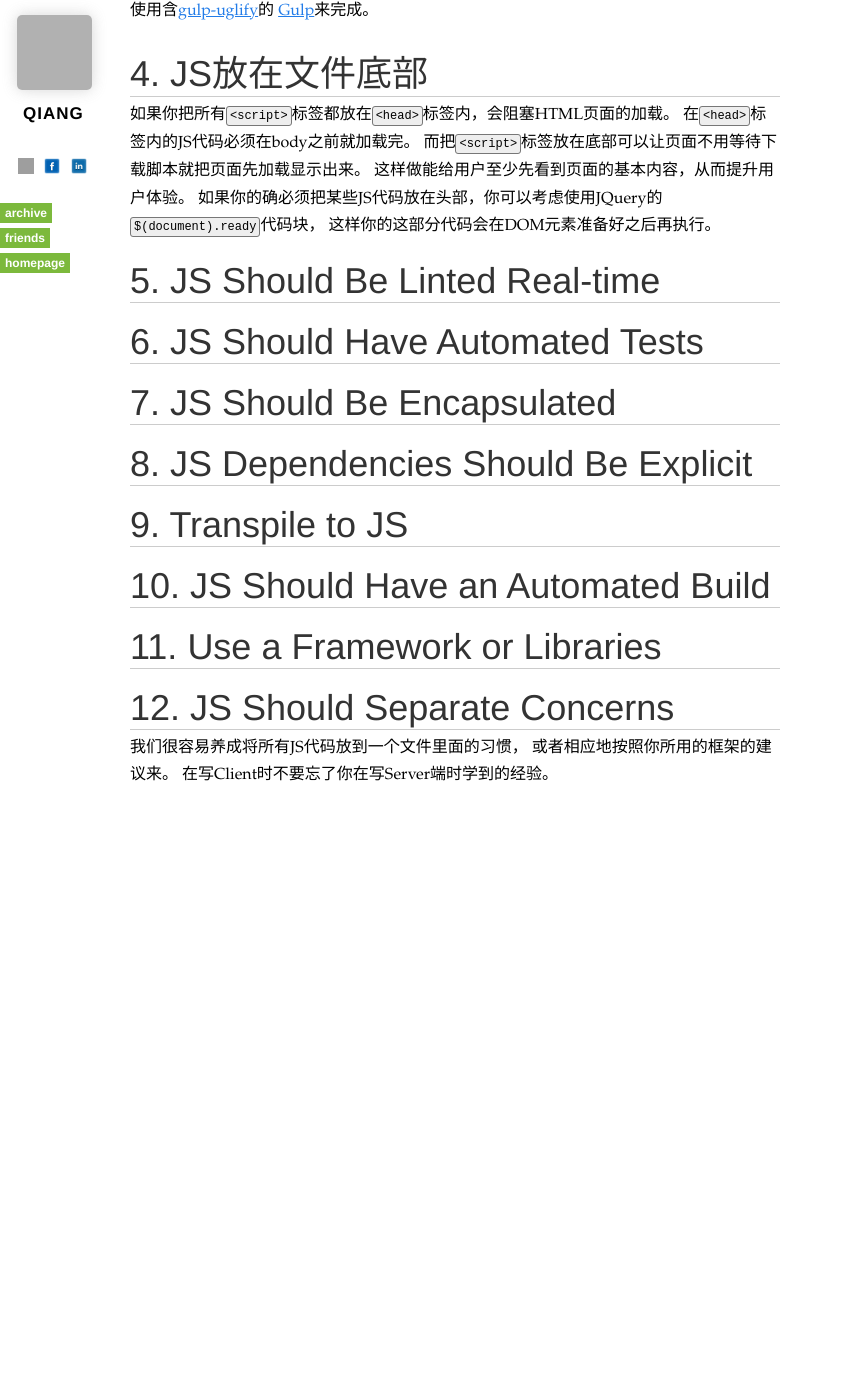
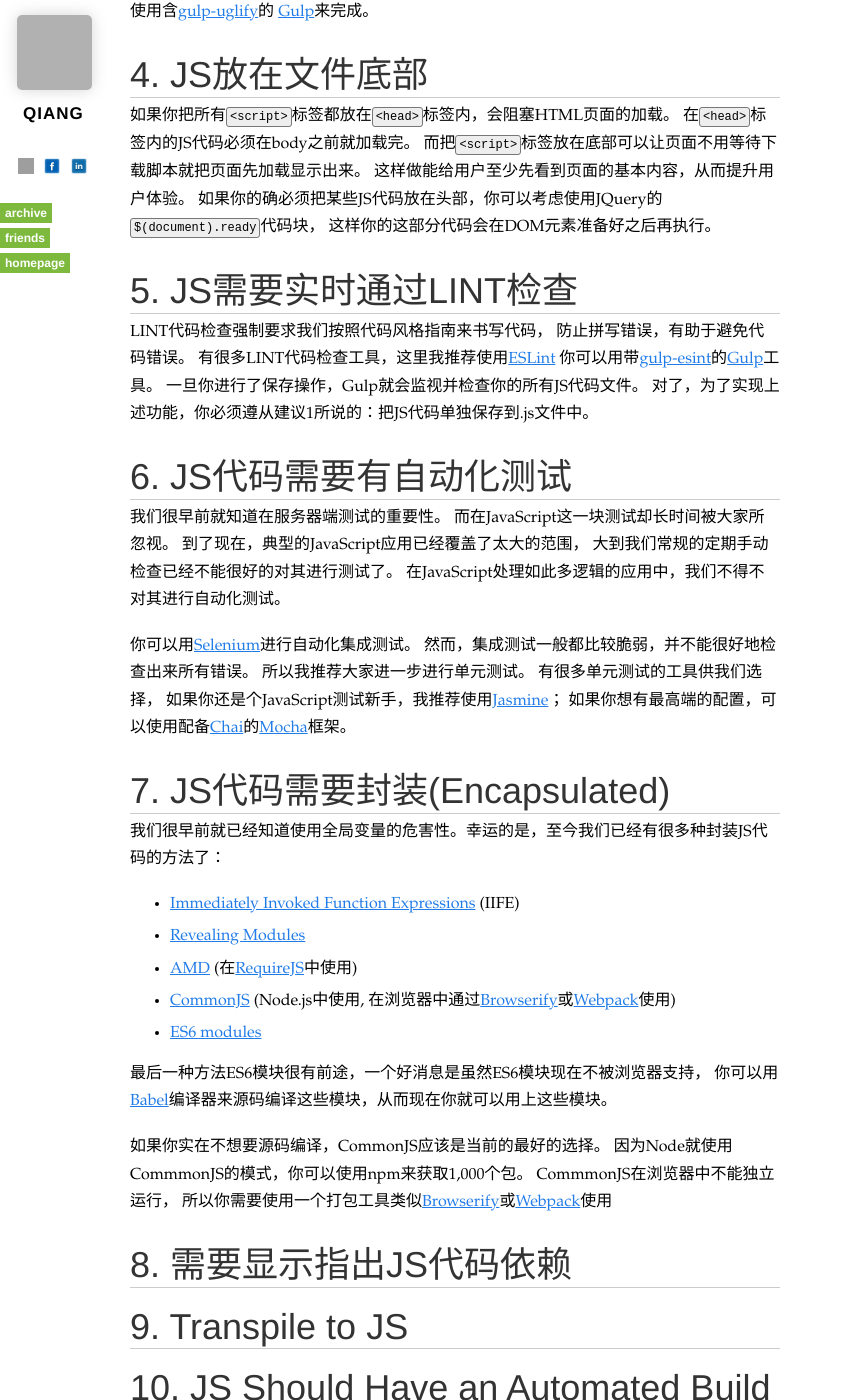
Before and after one commit to qiangrw/qiangrw.github.com, a Jekyll site: the page built from _posts/2015-10-02-12-rules-for-professional-javascript-in-2015.md, in a window 1280 px wide and 1400 px high, scrolled down 2085 px. Shown: the whole window, without its empty margins (0-843 px from the left). Built offline with Jekyll 4.4.1, drawn with Linux system fonts in a browser that asks for light colours; nearby versions of some CDN libraries; some web fonts are replaced; Markdown is read by kramdown in place of the engine named in the settings; comment, search, counter and statistics services are not loaded; before the commit the page ends 2975 px from its top, so only the background shows below that; some of the changed text lies outside the part shown; grey boxes are pictures that could not be loaded.

Commit message:
add rule 5-7

```diff
--- a/_posts/2015-10-02-12-rules-for-professional-javascript-in-2015.md
+++ b/_posts/2015-10-02-12-rules-for-professional-javascript-in-2015.md
@@ -29,7 +29,7 @@ JavaScript语言充满着糟粕的部分，甚至这些糟粕的部分多余优
 # 2. 写静态的JS代码
 我曾经看到很多有创造力的黑客习惯于编写动态的JS代码（译者：没错，这样太方便了）。
 他们使用服务端语言（如C#、Ruby或者Java）来编写动态代码嵌入到string中。
-_但千万不要这么做_，你将失去代码颜色、代码高亮、智能感知等功能。
+_但千万不要这么做_，你将失去代码着色、代码高亮、JavaScript智能提示等优势。
 而且请注意我们的JS需要尽量放到.js文件中（建议1）。
 
 对于动态的部分，我们可以使用JSON数据。
@@ -64,19 +64,53 @@ StackOverflow就采用了JS配置对象模式，Google也是。
 如果你的确必须把某些JS代码放在头部，你可以考虑使用JQuery的`$(document).ready`代码块，
 这样你的这部分代码会在DOM元素准备好之后再执行。
 
-# 5. JS Should Be Linted Real-time
+# 5. JS需要实时通过LINT检查
+LINT代码检查强制要求我们按照代码风格指南来书写代码，
+防止拼写错误，有助于避免代码错误。
+有很多LINT代码检查工具，这里我推荐使用[ESLint](http://eslint.org/)
+你可以用带[gulp-esint](https://www.npmjs.com/package/gulp-eslint)的[Gulp](http://gulpjs.com/)工具。
+一旦你进行了保存操作，Gulp就会监视并检查你的所有JS代码文件。
+对了，为了实现上述功能，你必须遵从建议1所说的：把JS代码单独保存到.js文件中。
 
-# 6. JS Should Have Automated Tests
 
-# 7. JS Should Be Encapsulated
+# 6. JS代码需要有自动化测试
+我们很早前就知道在服务器端测试的重要性。
+而在JavaScript这一块测试却长时间被大家所忽视。
+到了现在，典型的JavaScript应用已经覆盖了太大的范围，
+大到我们常规的定期手动检查已经不能很好的对其进行测试了。
+在JavaScript处理如此多逻辑的应用中，我们不得不对其进行自动化测试。
 
-# 8. JS Dependencies Should Be Explicit
+你可以用[Selenium](http://www.seleniumhq.org/)进行自动化集成测试。
+然而，集成测试一般都比较脆弱，并不能很好地检查出来所有错误。
+所以我推荐大家进一步进行单元测试。
+有很多单元测试的工具供我们选择，
+如果你还是个JavaScript测试新手，我推荐使用[Jasmine](http://jasmine.github.io/)；
+如果你想有最高端的配置，可以使用配备[Chai](http://chaijs.com/)的[Mocha](https://mochajs.org/)框架。
+
+# 7. JS代码需要封装(Encapsulated)
+我们很早前就已经知道使用全局变量的危害性。幸运的是，至今我们已经有很多种封装JS代码的方法了：
+
+* [Immediately Invoked Function Expressions](https://en.wikipedia.org/wiki/Immediately-invoked_function_expression) (IIFE)
+* [Revealing Modules](http://addyosmani.com/resources/essentialjsdesignpatterns/book/#revealingmodulepatternjavascript)
+* [AMD](http://requirejs.org/docs/whyamd.html) (在[RequireJS](http://requirejs.org/)中使用)
+* [CommonJS](http://www.sitepoint.com/understanding-module-exports-exports-node-js/) (Node.js中使用, 在浏览器中通过[Browserify](http://browserify.org/)或[Webpack](http://webpack.github.io/)使用)
+* [ES6 modules](https://developer.mozilla.org/en-US/docs/Web/JavaScript/Reference/Statements/import#Browser_compatibility)
+
+最后一种方法ES6模块很有前途，一个好消息是虽然ES6模块现在不被浏览器支持，
+你可以用[Babel](https://babeljs.io/)编译器来源码编译这些模块，从而现在你就可以用上这些模块。
+
+如果你实在不想要源码编译，CommonJS应该是当前的最好的选择。
+因为Node就使用CommmonJS的模式，你可以使用npm来获取1,000个包。
+CommmonJS在浏览器中不能独立运行，
+所以你需要使用一个打包工具类似[Browserify](http://browserify.org/)或[Webpack](http://webpack.github.io/)使用
+
+# 8. 需要显示指出JS代码依赖
 
 # 9. Transpile to JS
 
 # 10. JS Should Have an Automated Build
 
-# 11. Use a Framework or Libraries
+# 11. 使用框架或者库
 
 # 12. JS Should Separate Concerns
 我们很容易养成将所有JS代码放到一个文件里面的习惯，
```
Also changed, not shown: other parts of _posts/2015-10-02-12-rules-for-professional-javascript-in-2015.md (+1 -1 lines).
